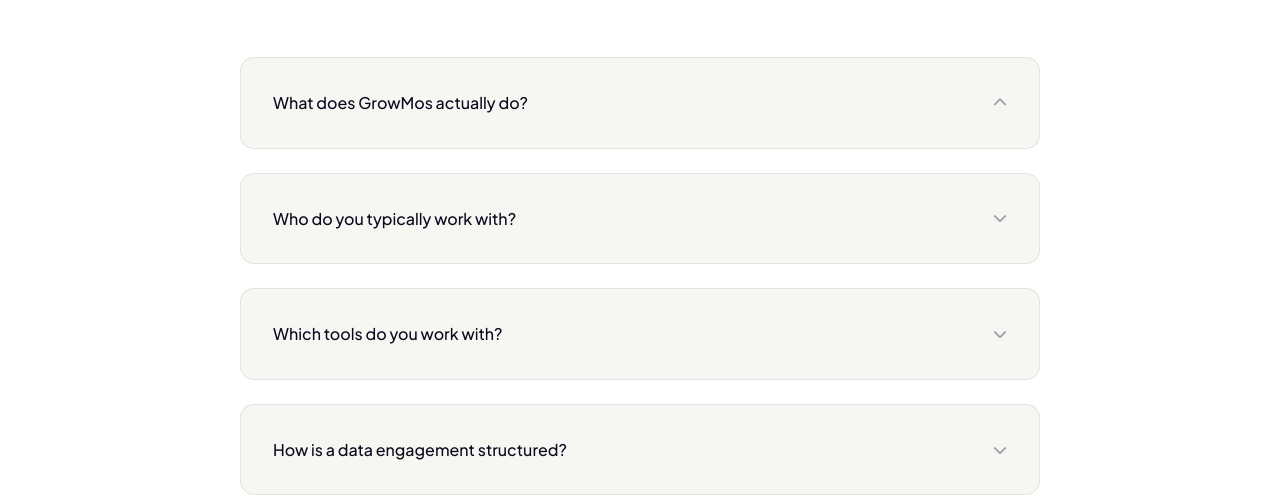
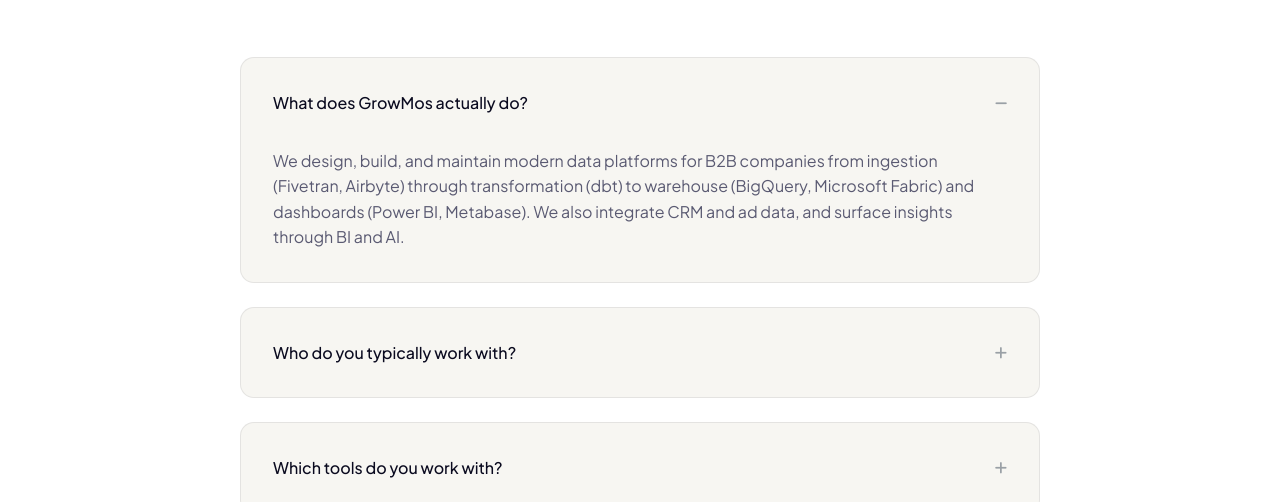
Before and after one commit to shadiqurrahaman/growmos, a Next.js app: page / in a window 1280 px wide. Both pictures are taken after a click on the button "What does GrowMos actually do?". Shown: the part 11231-11733 px from the top of the page. Built offline with nearby package versions, Linux system fonts and the light colour scheme; no server answers; the database is empty.

Commit message:
Fix FAQ: answers were hidden because .active class never set on click
Co-Authored-By: Opus 4.8 <noreply@puku.sh>

```diff
--- a/app/(public)/page.tsx
+++ b/app/(public)/page.tsx
@@ -407,15 +407,22 @@
  <h2 className="section__title">Frequently Asked Questions</h2>
  </div>
  <div className="faq__grid">
- {faqs.map((faq, i) => (
- <div key={i} className="faq__item">
- <button className="faq__question" onClick={() => setOpenFaq(openFaq === i ? null : i)}>
+ {faqs.map((faq, i) => {
+ const isOpen = openFaq === i;
+ return (
+ <div key={i} className={`faq__item${isOpen ? " active" : ""}`}>
+ <button
+ className="faq__question"
+ onClick={() => setOpenFaq(isOpen ? null : i)}
+ aria-expanded={isOpen}
+ >
  <span>{faq.q}</span>
- <i className={`fa-solid fa-chevron-${openFaq === i ? "up" : "down"}`}></i>
+ <i className={`fa-solid ${isOpen ? "fa-minus" : "fa-plus"}`}></i>
  </button>
- {openFaq === i && <div className="faq__answer"><p>{faq.a}</p></div>}
+ {isOpen && <div className="faq__answer"><p>{faq.a}</p></div>}
  </div>
- ))}
+ );
+ })}
  </div>
  </div>
  </section>
```
Also changed, not shown: app/styles.css.
